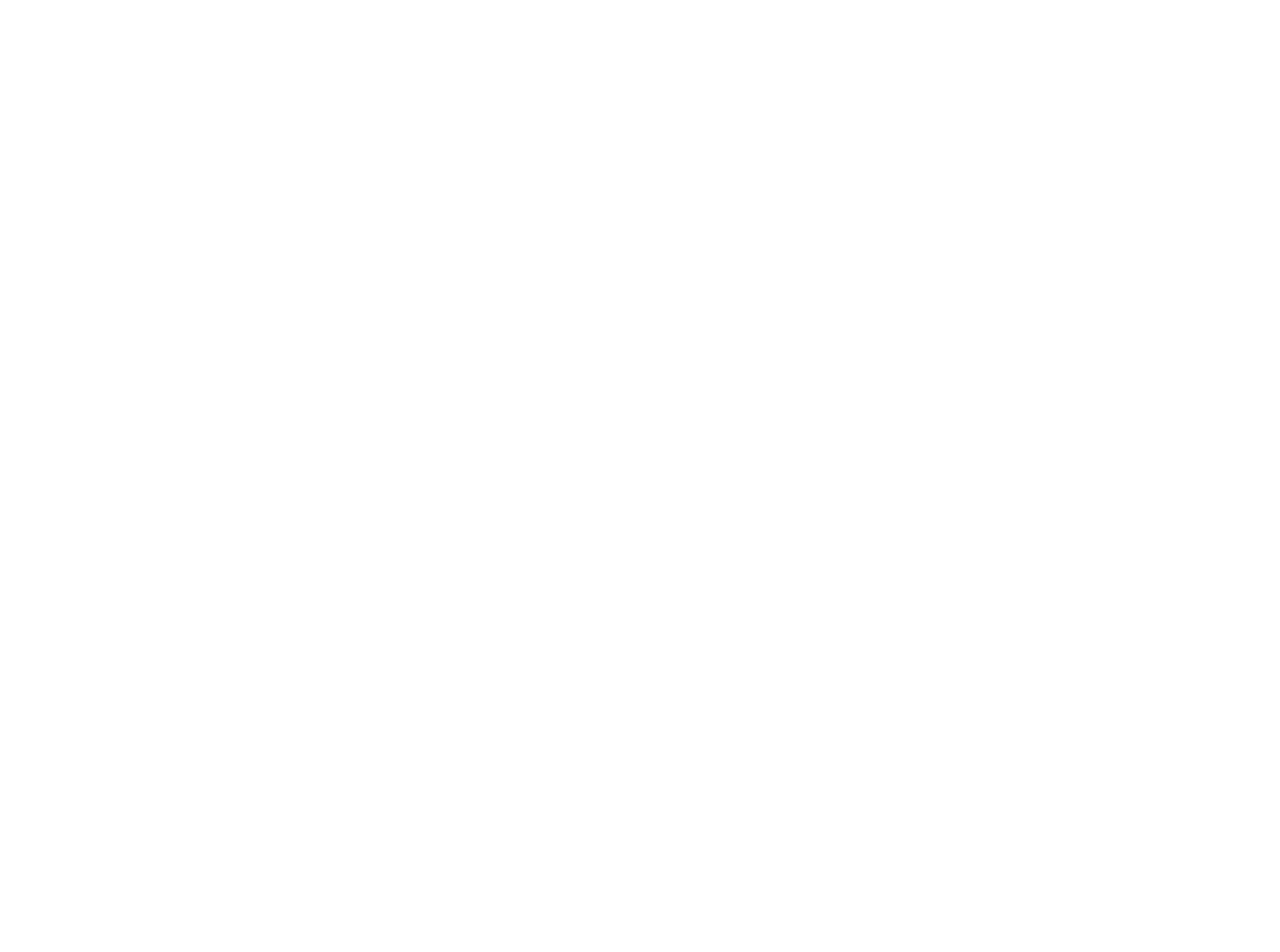
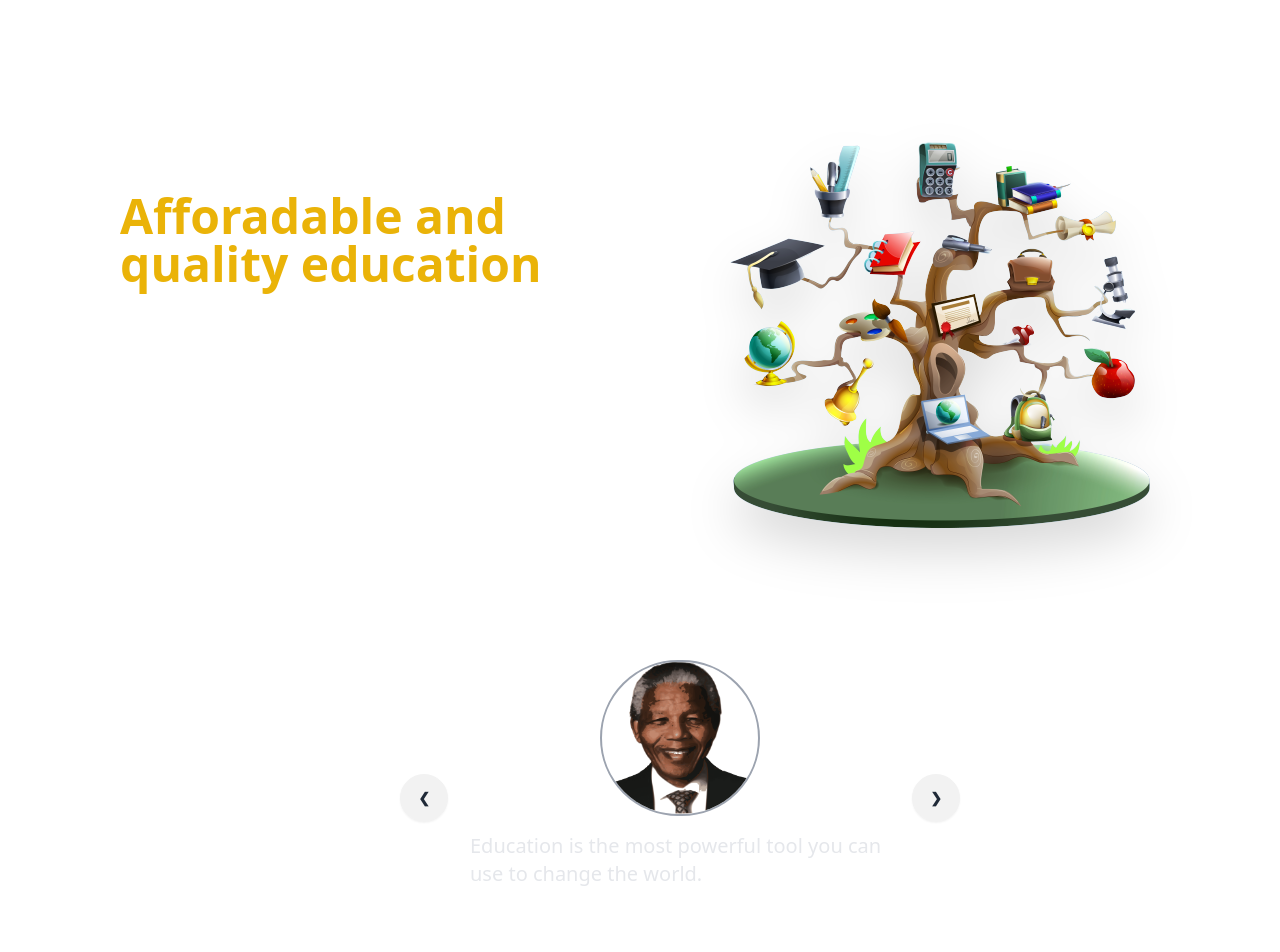
Before and after one commit to Atanugho/LMS, a React (Vite) app in the folder client/: page /about in a window 1280 px wide. Before the commit this address had no page. Shown: the top 952 px of the page. Before the commit the page ends 800 px from the top, so only its background shows below. Built offline with nearby package versions, Linux system fonts and the light colour scheme.

Commit message:
add aboutus page

```diff
--- a/client/src/App.jsx
+++ b/client/src/App.jsx
@@ -2,6 +2,7 @@
 import './App.css'
 import HomePage from './Pages/HomePage';
 import Footer from './Components/Footer';
+import AboutUs from './Pages/AboutUs';
 
 function App() {
 
@@ -9,6 +10,7 @@
     <>
       <Routes>
         <Route path="/" element={<HomePage />}></Route>
+        <Route path="/about" element={<AboutUs />}></Route>
       </Routes>
     </>
   )
--- a/client/src/Layouts/HomeLayout.jsx
+++ b/client/src/Layouts/HomeLayout.jsx
@@ -1,9 +1,19 @@
 import {FiMenu} from 'react-icons/fi';
 import {AiFillCloseCircle} from 'react-icons/ai';
-import { Link } from 'react-router-dom';
+import { Link, useNavigate } from 'react-router-dom';
 import Footer from '../Components/Footer';
+import {useDispatch, useSelector} from 'react-redux';
+
 
 function HomeLayout({ children }) {
+
+    const dispatch = useDispatch();
+    const navigate = useNavigate();
+
+    const isLoggedIn = useSelector((state) => state?.auth?.isLoggedIn);
+
+    const role = useSelector((state) => state?.auth?.role);
+
 
 
     function changewidth(){
@@ -17,6 +27,15 @@
 
         const drawerSide = document.getElementsByClassName("drawer-side");
         drawerSide[0].style.width = '0';
+    }
+
+    function handleLogout(e){
+        e.preventDefault();
+
+        //const res = await dispatch(logout());
+
+        //if(res?.payload?.success)
+        navigate("/")
     }
 
 
@@ -36,15 +55,23 @@
                 <div className="drawer-side w-0">
                     <label htmlFor='my-drawer' className='drawer-overlay'>
                     </label>
-                    <ul className="menu p-4 w-48 sm:w-80 bg-base-100 text-base-content relative">
+                    <ul className="menu p-4 w-48 h-[100%] sm:w-80 bg-base-100 text-base-content relative">
                         <li className='w-fit absolute right-2 z-50'>
                             <button onClick={hideDrawer}>
                                 <AiFillCloseCircle size={24} />
                             </button>
                         </li>
+
                         <li>
                             <Link to="/">Home</Link>
                         </li>
+
+                        {isLoggedIn && role === 'ADMIN' && (
+                            <li>
+                                <Link to="/admin/dashboard"> Admin DashBoard</Link>
+                            </li>
+                        )}
+
                         <li>
                             <Link to="/courses">All Courses</Link>
                         </li>
@@ -54,6 +81,32 @@
                         <li>
                             <Link to="/about">About Us</Link>
                         </li>
+
+                        {!isLoggedIn && (
+                            <li className='absolute bottom-4 [w-90%]'>
+                                <div className='w-full flex items-center justify-center'>
+                                    <button className='  bg-blue-800 px-4 py-1 font-semibold rounded-md w-full'>
+                                        <Link to="/login"> Login </Link>
+                                    </button>
+                                    <button className='bg-pink-600  px-4 py-1 font-semibold rounded-md w-full'>
+                                        <Link to="/signup"> Signup </Link>
+                                    </button>
+                                </div>
+                            </li>
+                        )}
+
+                        {isLoggedIn && (
+                            <li className="absolute bottom-4 w-[90%]">
+                                <div className="w-full flex items-center justify-center">
+                                    <button className='btn-primary px-4 py-1 font-semibold rounded-md w-full'>
+                                        <Link to="/user/profile">Profile</Link>
+                                    </button>
+                                    <button className='btn-secondary px-4 py-1 font-semibold rounded-md w-full'>
+                                        <Link onClick={handleLogout}>Logout</Link>
+                                    </button>
+                                </div>
+                            </li>
+                        )}
                     </ul>
                 </div>
             </div>
--- /dev/null
+++ b/client/src/Pages/AboutUs.jsx
@@ -0,0 +1,132 @@
+import HomeLayout from '../Layouts/HomeLayout'
+import aboutMainImage from '../assets/aboutMainImage.png';
+import apj from '../assets/apj.png'
+import billGates from '../assets/billGates.png';
+import einstein from '../assets/einstein.png';
+import nelsonMandela from '../assets/nelsonMandela.png';
+import steveJobs from '../assets/steveJobs.png'
+
+
+function AboutUs(){
+   return (
+    <HomeLayout>
+        <div className='pl-20 pt-20 flex flex-col text-white'>
+            <div className='flex items-center gap-5 mx-10'>
+                <section className='w-1/2 space-y-10'>
+                    <h1 className='text-5xl text-yellow-500 font-semibold'>
+                        Afforadable and quality education
+                    </h1>
+                    <p className='text-xl text-grey-200'>
+                        Our goal is to provide the Afforadable and quality education to the world.
+                        We are providing the paltform for the aspiring teachers and students to share their skills, creativity and knowledge to each other to empower and contribute in the growth and wellness of mankind.
+                    </p>
+                </section>
+                <div className='w-1/2'>
+                    <img
+                        id='test1'
+                        style={{
+                            filter:"drop-shadow(0px 10px 10px rgb(0,0,0));"
+
+                        }}
+                        alt='about main image'
+                        className='drop-shadow-2xl'
+                        src= {aboutMainImage}
+                    />
+                </div>
+            </div>
+
+            <div className="carousel w-1/2 my-16 m-auto ">
+
+
+                    <div id="slide1" className="carousel-item relative w-full">
+
+                        <div className='flex flex-col items-center justify-center gap-4 px-[15%]'>
+                            <img
+                            src={nelsonMandela} className="w-40 rounded-full border-2 border-gray-400" />
+                            <p className='text-xl text-gray-200'>
+                                {"Education is the most powerful tool you can use to change the world."}
+                            </p>
+                            <h3 className='text-2xl font-semibold'>-Nelson Mandela </h3>
+                            <div className="absolute left-5 right-5 top-1/2 flex -translate-y-1/2 transform justify-between">
+                                <a href="#slide5" className="btn btn-circle">❮</a>
+                                <a href="#slide2" className="btn btn-circle">❯</a>
+                            </div>
+                        </div>
+
+                    </div>
+                    <div id="slide2" className="carousel-item relative w-full">
+
+                        <div className='flex flex-col items-center justify-center gap-4 px-[15%]'>
+                                <img
+                                src={apj}
+                                className="w-40 rounded-full border-2 border-gray-400" />
+                                <p className='text-xl text-gray-200'>
+                                {"Failure will never overtake me if my determination to succeed is strong enough."}
+                                </p>
+                                <h3 className='text-2xl font-semibold'>-APJ Abdul Kamal</h3>
+                                <div className="absolute left-5 right-5 top-1/2 flex -translate-y-1/2 transform justify-between">
+                                    <a href="#slide1" className="btn btn-circle">❮</a>
+                                    <a href="#slide3" className="btn btn-circle">❯</a>
+                                </div>
+                        </div>
+                    </div>
+                    <div id="slide3" className="carousel-item relative w-full">
+
+                        <div className='flex flex-col items-center justify-center gap-4 px-[15%]'>
+                                <img
+                                src={einstein}
+                                className="w-40 rounded-full border-2 border-gray-400" />
+                                <p className='text-xl text-gray-200'>
+                                {"A person who never made a mistake never tried anything new."}
+                                </p>
+                                <h3 className='text-2xl font-semibold'>-Albert Einstein</h3>
+                                <div className="absolute left-5 right-5 top-1/2 flex -translate-y-1/2 transform justify-between">
+                                    <a href="#slide2" className="btn btn-circle">❮</a>
+                                    <a href="#slide4" className="btn btn-circle">❯</a>
+                                </div>
+                        </div>
+
+                    </div>
+                    <div id="slide4" className="carousel-item relative w-full">
+
+                        <div className='flex flex-col items-center justify-center gap-4 px-[15%]'>
+                                <img
+                                src={steveJobs}
+                                className="w-40 rounded-full border-2 border-gray-400" />
+                                <p className='text-xl text-gray-200'>
+                                {"We don't get a chance to do that many things, and every one should be really excellent."}
+                                </p>
+                                <h3 className='text-2xl font-semibold'>-Steve Jobs</h3>
+                                <div className="absolute left-5 right-5 top-1/2 flex -translate-y-1/2 transform justify-between">
+                                    <a href="#slide3" className="btn btn-circle">❮</a>
+                                    <a href="#slide5" className="btn btn-circle">❯</a>
+                                </div>
+                        </div>
+
+                    </div>
+                    <div id="slide5" className="carousel-item relative w-full">
+
+                        <div className='flex flex-col items-center justify-center gap-4 px-[15%]'>
+                                <img
+                                src={billGates}
+                                className="w-40 rounded-full border-2 border-gray-400" />
+                                <p className='text-xl text-gray-200'>
+                                {"Success is a lousy teacher. It seduces smart people into thinking they can’t lose."}
+                                </p>
+                                <h3 className='text-2xl font-semibold'>-Bill Gates</h3>
+                                <div className="absolute left-5 right-5 top-1/2 flex -translate-y-1/2 transform justify-between">
+                                    <a href="#slide4" className="btn btn-circle">❮</a>
+                                    <a href="#slide1" className="btn btn-circle">❯</a>
+                                </div>
+                        </div>
+
+                    </div>
+                </div>
+
+
+        </div>
+    </HomeLayout>
+   )
+}
+
+export default AboutUs;
```
